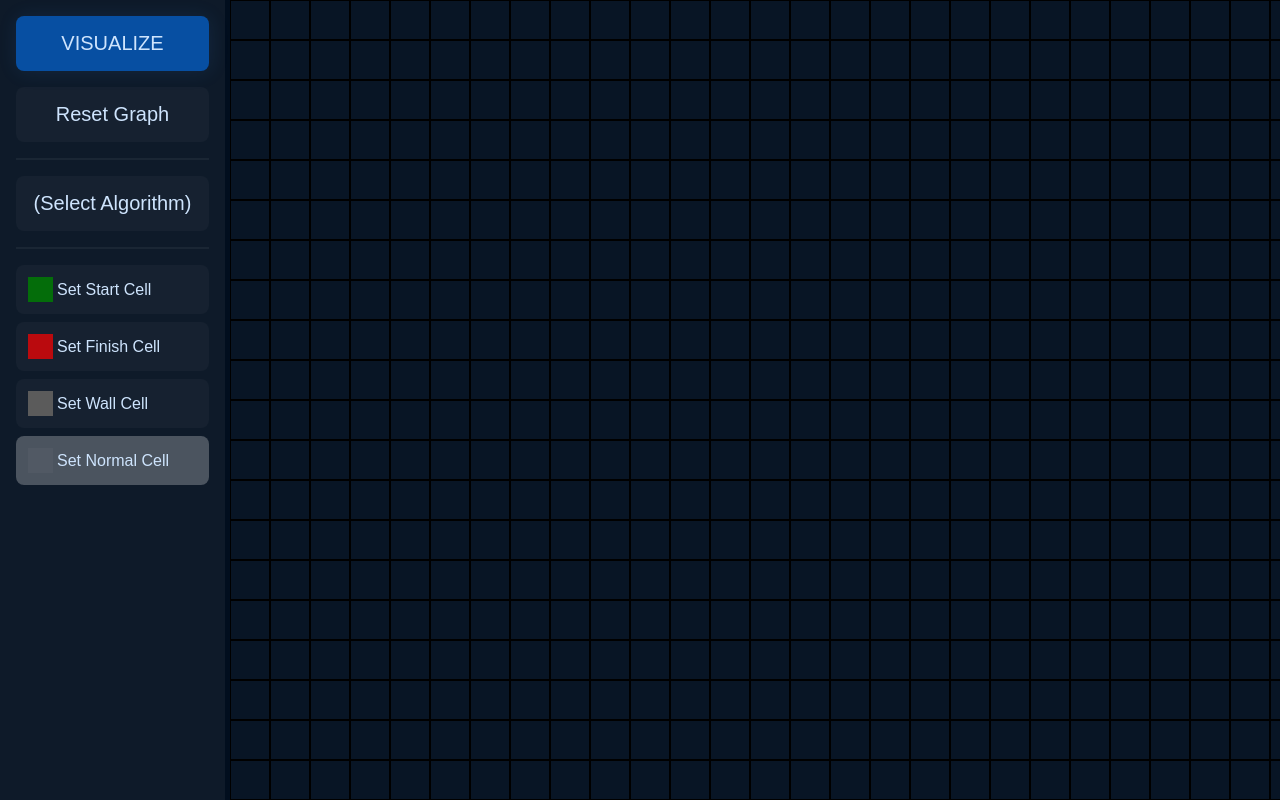
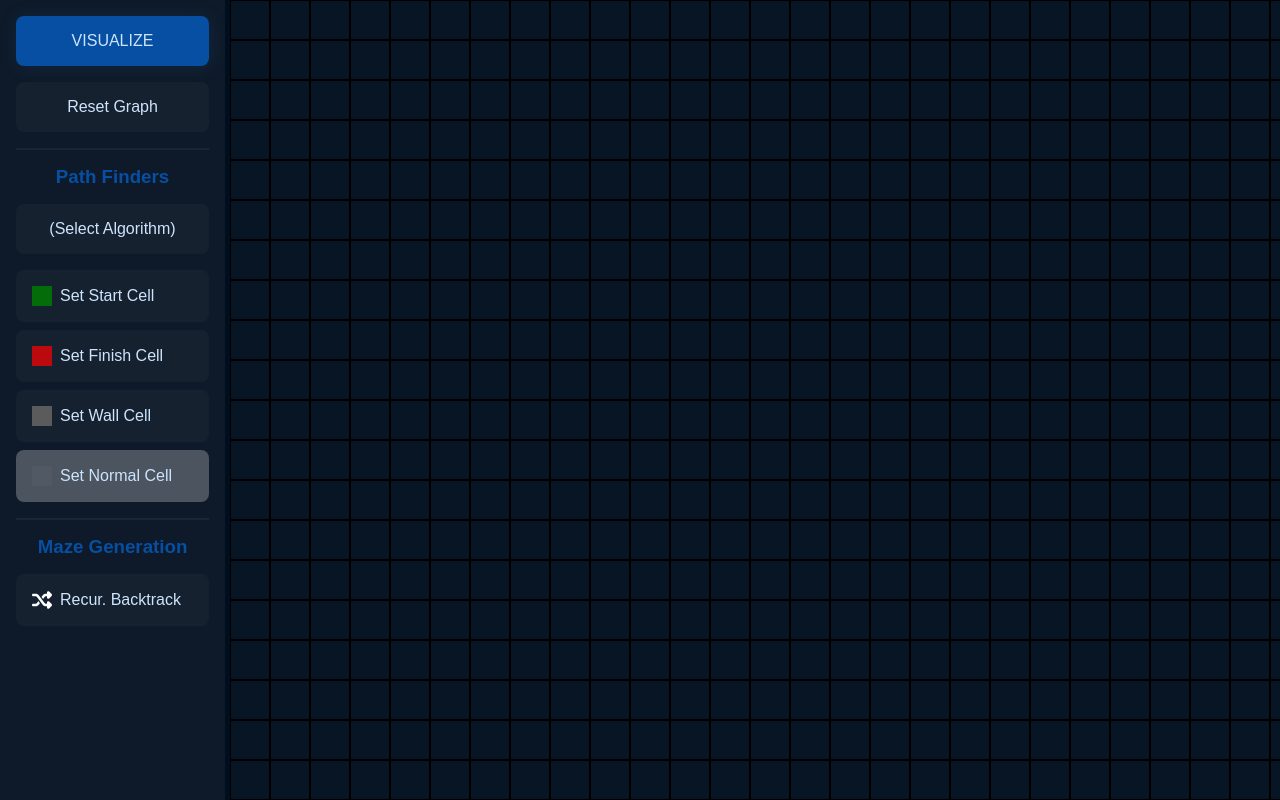
Before and after one commit to NoahBeto/react-typescript-algorithm-visualizer, a React (Vite) app: page / in a window 1280 px wide. Built offline with nearby package versions, Linux system fonts and the light colour scheme.

Commit message:
Added maze generation.

```diff
--- a/src/App.css
+++ b/src/App.css
@@ -1,12 +1,18 @@
+/* General Styles */
 .separator {
   border: 1px solid var(--static5);
 }
 
+.title-medium {
+  color: var(--primary);
+  text-align: center;
+}
+
+/* Layout Styles */
 .wrapper {
   height: 100vh;
   display: flex;
   flex-direction: row;
-  /* justify-content: space-between; */
   align-items: center;
   gap: 5px;
 }
@@ -23,16 +29,32 @@
   padding: 1rem;
 }
 
+/* Button Styles */
+.visualize-btn {
+  font-size: 1rem;
+  padding: 1rem 2rem;
+  border-radius: 0.5rem;
+  background: var(--primary);
+  border: none;
+  box-shadow: 1px 1px 20px #3b93f71d;
+  color: var(--text);
+  animation: btnHoverGlowOut 0.5s;
+}
+
 .reset-graph {
   background: var(--static3);
   border: none;
   color: var(--text);
   padding: 1rem;
-  font-size: 1.25rem;
+  font-size: 1rem;
   border-radius: 0.5rem;
 }
 
-/* The container <div> - needed to position the dropdown content */
+.visualize-btn:hover {
+  animation: btnHoverGlowIn 0.5s forwards;
+}
+
+/* Dropdown Styles */
 .dropdown {
   position: relative;
   display: inline-block;
@@ -41,7 +63,7 @@
 .dropbtn {
   width: 100%;
   padding: 1rem;
-  font-size: 1.25rem;
+  font-size: 1rem;
   background: var(--static3);
   color: var(--text);
   border: none;
@@ -49,7 +71,6 @@
   transition: 0.25s;
 }
 
-/* Dropdown Content (Hidden by Default) */
 .dropdown-content {
   display: none;
   flex-direction: column;
@@ -70,21 +91,19 @@
   transition: 0.25s;
 }
 
-/* Change color of dropdown links on hover */
 .dropdown-content .dropdown-item:hover {
   background-color: var(--static3);
 }
 
-/* Show the dropdown menu on hover */
 .dropdown:hover .dropdown-content {
   display: flex;
 }
 
-/* Change the background color of the dropdown button when the dropdown content is shown */
 .dropdown:hover .dropbtn {
   background-color: var(--accent);
 }
 
+/* Animation Styles */
 @keyframes btnHoverGlowIn {
   from {
     box-shadow: 1px 1px 20px #3b93f71d;
@@ -105,21 +124,7 @@
   }
 }
 
-.visualize-btn {
-  font-size: 1.25rem;
-  padding: 1rem 2rem;
-  border-radius: 0.5rem;
-  background: var(--primary);
-  border: none;
-  box-shadow: 1px 1px 20px #3b93f71d;
-  color: var(--text);
-  animation: btnHoverGlowOut 0.5s;
-}
-
-.visualize-btn:hover {
-  animation: btnHoverGlowIn 0.5s forwards;
-}
-
+/* Selector Styles */
 .start-end-selector-container {
   display: flex;
   flex-direction: column;
@@ -130,14 +135,15 @@
   display: flex;
   gap: 0.25rem;
   align-items: center;
-  padding: 0.75rem;
+  padding: 1rem;
   border-radius: 0.5rem;
   color: var(--text);
 }
 
 .selector-icon {
-  width: 25px;
-  height: 25px;
+  width: 20px;
+  height: 20px;
+  margin-right: 0.25rem;
 }
 
 .selector-highlight {
@@ -145,15 +151,12 @@
   transition: 0.25s;
 }
 
-.blue {
-  background: blue;
-}
-
 .selector-normal {
   background: var(--static3);
   transition: 0.25s;
 }
 
+/* Graph Styles */
 .graphWrapper {
   display: grid;
   grid-template-columns: repeat(40, minmax(40px, 1fr));
@@ -162,6 +165,7 @@
   margin-inline: auto;
 }
 
+/* Scrollbar Styles */
 ::-webkit-scrollbar {
   background: var(--static-3);
   width: 7px;
--- a/src/App.tsx
+++ b/src/App.tsx
@@ -7,11 +7,15 @@ import {
   GraphHelper,
   Graph,
   UpdateGraphPayload,
+  SetGraphPayload,
 } from "./ts/GraphHelper";
 import "./App.css";
 import { CellNode } from "./components/CellNode";
 import { AlertMessage } from "./components/AlertMessage";
 import { DijkstraState, dijkstra, dijkstraBackTrack } from "./ts/Dijkstra";
+import { generateMaze } from "./ts/RecursiveBacktracking";
+
+import shuffleIcon from "./assets/icons/shuffleSolid.svg";
 
 const ROWS = 20;
 
@@ -30,6 +34,12 @@ const COLS = 40;
 // - A new state representing the updated grid after applying the action.
 const graphReducer = (state: Graph, action: GraphAction): Graph => {
   switch (action.type) {
+    case GraphActions.SetGraph:
+      return {
+        ...state,
+        graph: action.payload.graph,
+      };
+
     case GraphActions.UpdateCell:
       const updatedGraph = state.graph.map((row, rowIndex) =>
         rowIndex === action.payload.row
@@ -280,6 +290,17 @@ function App() {
     }
   };
 
+  const tempHandle = () => {
+    const res = generateMaze(ROWS, COLS);
+    let data: SetGraphPayload = {
+      graph: res,
+    };
+    dispatch({
+      type: GraphActions.SetGraph,
+      payload: data,
+    });
+  };
+
   // Handles when the user is placing walls and drags across cells
   const handleMouseEnterCell = (row: number, col: number): void => {
     if (!isMouseDown) return;
@@ -317,6 +338,7 @@ function App() {
             Reset Graph
           </button>
           <hr className="rounded separator" />
+          <h3 className="title-medium">Path Finders</h3>
           <div className="dropdown">
             <button className="dropbtn">
               {currentAlgorithm ? currentAlgorithm : "(Select Algorithm)"}
@@ -336,7 +358,6 @@ function App() {
               </div> */}
             </div>
           </div>
-          <hr className="rounded separator" />
 
           <div className="start-end-selector-container">
             <div
@@ -392,7 +413,19 @@ function App() {
               <div>Set Normal Cell</div>
             </div>
           </div>
+          <hr className="rounded separator" />
+          <h3 className="title-medium">Maze Generation</h3>
+          <div className="maze-generation-selectors-container">
+            <div
+              className="selector selector-normal"
+              onClick={() => tempHandle()}
+            >
+              <img src={shuffleIcon} alt="" className="selector-icon" />
+              <div>Recur. Backtrack</div>
+            </div>
+          </div>
         </div>
+
         <div
           className="graphWrapper"
           onMouseDown={handleMouseDown}
--- a/src/ts/GraphHelper.ts
+++ b/src/ts/GraphHelper.ts
@@ -12,13 +12,13 @@ export enum GraphAlgorithms {
 }
 
 export enum GraphActions {
+  SetGraph,
   UpdateCell,
   InitializeGraph,
 }
 
-interface InitializeGraphPayload {
-  rows: number;
-  columns: number;
+export interface SetGraphPayload {
+  graph: Cell[][];
 }
 
 export interface UpdateGraphPayload {
@@ -28,7 +28,16 @@ export interface UpdateGraphPayload {
   cellType: CellType;
 }
 
+interface InitializeGraphPayload {
+  rows: number;
+  columns: number;
+}
+
 export type GraphAction =
+  | {
+      type: GraphActions.SetGraph;
+      payload: SetGraphPayload;
+    }
   | {
       type: GraphActions.UpdateCell;
       payload: UpdateGraphPayload;
--- /dev/null
+++ b/src/ts/RecursiveBacktracking.ts
@@ -0,0 +1,98 @@
+import { Cell, CellStyles, CellType } from "./cell";
+
+export const generateMaze = (rows: number, cols: number): Cell[][] => {
+  const maze: Cell[][] = [];
+
+  // Initialize maze with walls
+  for (let i = 0; i < rows; i++) {
+    const row: Cell[] = [];
+    for (let j = 0; j < cols; j++) {
+      row.push(new Cell(i, j, CellType.Wall, CellStyles.Wall));
+    }
+    maze.push(row);
+  }
+
+  // chose a starting cell
+  const startCell = maze[15][15];
+  startCell.cellType = CellType.Normal;
+  startCell.cellStyle = CellStyles.Normal;
+
+  // recursive backtracking
+  recursiveBacktrack(maze, startCell);
+
+  return maze;
+};
+
+const recursiveBacktrack = (maze: Cell[][], currentCell: Cell) => {
+  const neighbors = getNeighbors(maze, currentCell);
+
+  // shuffle neighbors randomly
+  neighbors.sort(() => Math.random() - 0.5);
+
+  for (const neighbor of neighbors) {
+    const { posRow, posCol } = neighbor;
+
+    if (maze[posRow][posCol].cellType === CellType.Wall) {
+      maze[posRow][posCol].cellType = CellType.Normal;
+      maze[posRow][posCol].cellStyle = CellStyles.Normal;
+
+      // Carve a path between the current cell and the neighbor
+      maze[(posRow + currentCell.posRow) / 2][
+        (posCol + currentCell.posCol) / 2
+      ].cellType = CellType.Normal;
+      maze[(posRow + currentCell.posRow) / 2][
+        (posCol + currentCell.posCol) / 2
+      ].cellStyle = CellStyles.Normal;
+
+      recursiveBacktrack(maze, maze[posRow][posCol]);
+    }
+  }
+};
+
+const getNeighbors = (maze: Cell[][], cell: Cell): Cell[] => {
+  const neighbors: Cell[] = [];
+
+  // Check top neighbor
+  if (
+    cell.posRow > 1 &&
+    isValidPathCandidate(maze, maze[cell.posRow - 2][cell.posCol])
+  ) {
+    neighbors.push(maze[cell.posRow - 2][cell.posCol]);
+  }
+
+  // Check right neighbor
+  if (
+    cell.posCol < maze[0].length - 2 &&
+    isValidPathCandidate(maze, maze[cell.posRow][cell.posCol + 2])
+  ) {
+    neighbors.push(maze[cell.posRow][cell.posCol + 2]);
+  }
+
+  // Check bottom neighbor
+  if (
+    cell.posRow < maze.length - 2 &&
+    isValidPathCandidate(maze, maze[cell.posRow + 2][cell.posCol])
+  ) {
+    neighbors.push(maze[cell.posRow + 2][cell.posCol]);
+  }
+
+  // Check left neighbor
+  if (
+    cell.posCol > 1 &&
+    isValidPathCandidate(maze, maze[cell.posRow][cell.posCol - 2])
+  ) {
+    neighbors.push(maze[cell.posRow][cell.posCol - 2]);
+  }
+
+  return neighbors;
+};
+
+const isValidPathCandidate = (maze: Cell[][], cell: Cell): boolean => {
+  return (
+    cell.posRow >= 0 &&
+    cell.posRow < maze.length &&
+    cell.posCol >= 0 &&
+    cell.posCol < maze[0].length &&
+    maze[cell.posRow][cell.posCol].cellType === CellType.Wall
+  );
+};
```
Also changed, not shown: src/assets/icons/shuffleSolid.svg (added).
